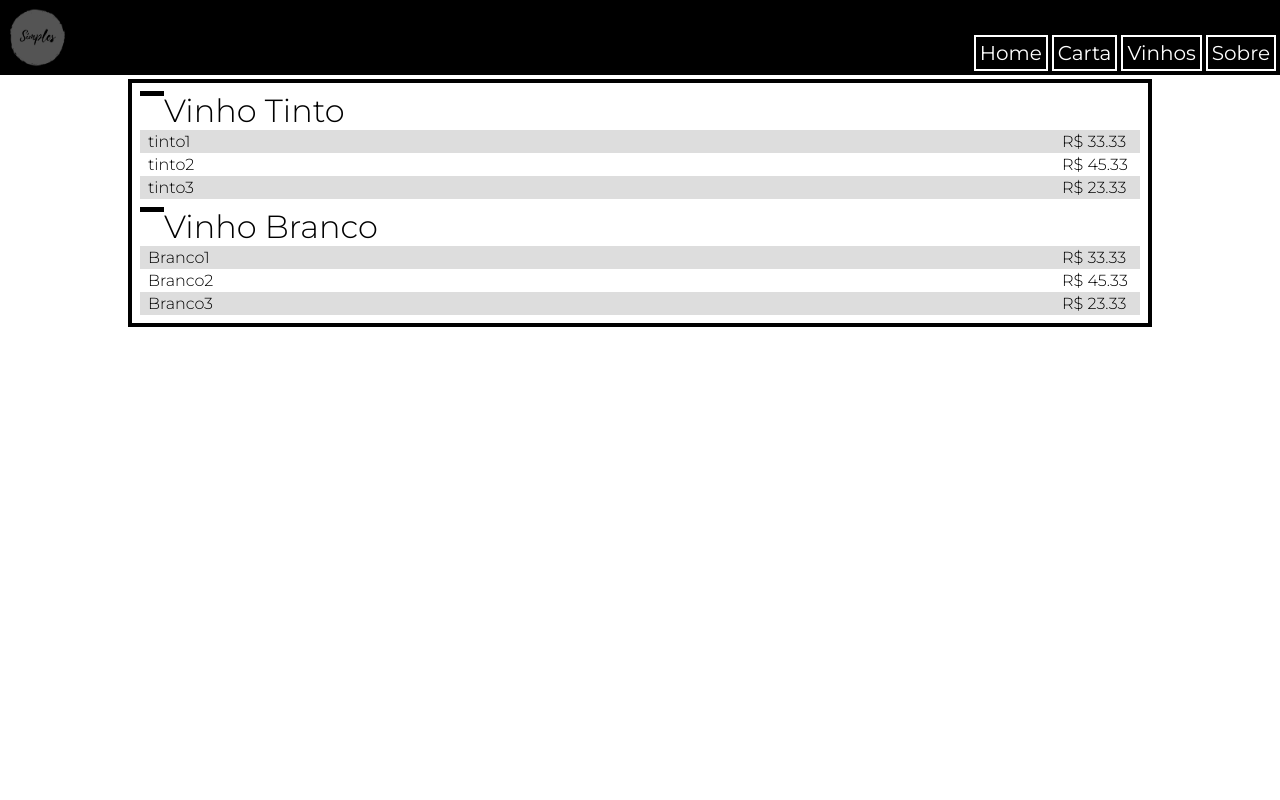
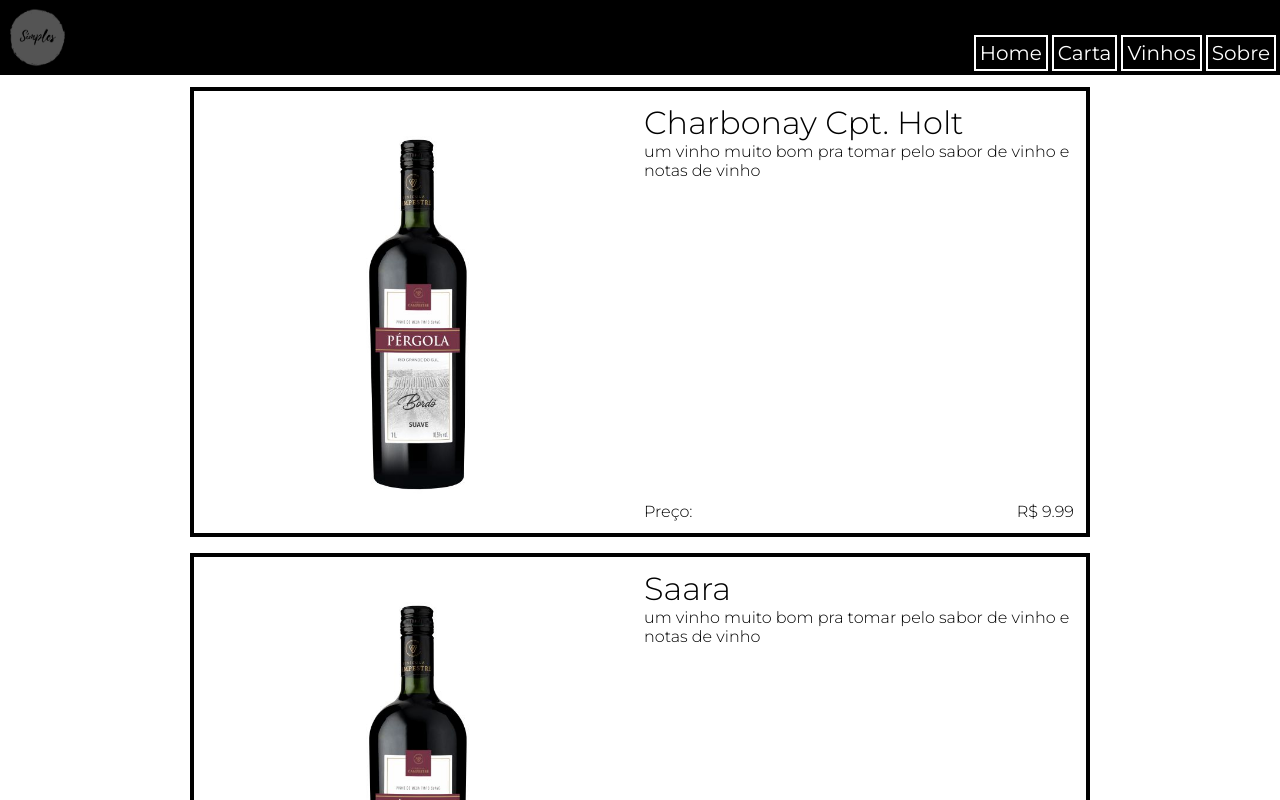
Before and after one commit to Lukasmolin/simples-vinhos-web, a React (Create React App) app: page / in a window 1280 px wide. Shown: the top 800 px of the page. Built offline with nearby package versions, Linux system fonts and the light colour scheme.

Commit message:
Finalizes HomePage

```diff
--- a/src/Routes.tsx
+++ b/src/Routes.tsx
@@ -7,6 +7,8 @@
         <BrowserRouter>
             <Switch>
                 <Route path="/" component={HomePage}/>
+                <Route path="" component={HomePage}/>
+                <Route path="/home" component={HomePage}/>
             </Switch>
         </BrowserRouter>
     );
--- a/src/components/WineCardCarousel.tsx
+++ b/src/components/WineCardCarousel.tsx
@@ -16,8 +16,8 @@
 
     return <div className="wineCardCarousel-comp">
         {
-        wineList.map( wine => {
-            return <div className="wineCardContainer">
+        wineList.map(wine => {
+            return <div className="wineCardContainer" key={wine.title+wine.price}>
                 <WineCard
                     imageSrc={wine.imageSrc}
                     title={wine.title}
--- a/src/pages/HomePage.tsx
+++ b/src/pages/HomePage.tsx
@@ -1,46 +1,49 @@
 import React from 'react';
 import Header from '../components/Header';
 import Service from '../service/Service';
-import PriceList from '../components/PriceList';
+import WineCardCarousel from '../components/WineCardCarousel';
 const service = new Service();
 
+const retryNumber = (numbers: number[]) => {
+    for (let i = 0; i < 10; i++) {
+        const r = Math.round(Math.random() * 1000) % 4;
+        if (!numbers.includes(r)) {
+            numbers.push(r);
+            return;
+        }
+    }
+}
+
 const HomePage: React.FC = () => {
-    const wine = service.wines;
-    const prices = [{
-        title: 'Vinho Tinto',
-        items: [{
-            name: 'tinto1',
-            price: 33.33
-        },
-        {
-            name: 'tinto2',
-            price: 45.33
-        },
-        {
-            name: 'tinto3',
-            price: 23.33
-        }]
-    },
-    {
-        title: 'Vinho Branco',
-        items: [{
-            name: 'Branco1',
-            price: 33.33
-        },
-        {
-            name: 'Branco2',
-            price: 45.33
-        },
-        {
-            name: 'Branco3',
-            price: 23.33
-        }]
-    }];
+    const rnd: number[] = [];
+    const maxItems = service.wines.length;
+    for (let i = 0; i < 2; i++) {
+        const r = Math.round(Math.random() * 1000) % service.wines.length;
+        if (rnd.includes(r)) {
+            retryNumber(rnd);
+        } else {
+            rnd.push(r);
+        }
+    }
+
+    console.log(rnd);
+    const wines = service.wines.filter((wine, index, wines) => {
+        return Boolean(rnd.includes(index));
+    });
+
+    const wineList = wines.map(wine => {
+        return {
+            imageSrc: wine.imgUrl,
+            title: wine.name,
+            content: wine.description,
+            price: wine.price
+        }
+    });
 
     return <>
         <Header menu={service.menu} logoImg={service.logoImg} />
         <main>
-            <PriceList items={prices}/>
+            <WineCardCarousel wineList={wineList} />
         </main>
     </>;
 }
```
